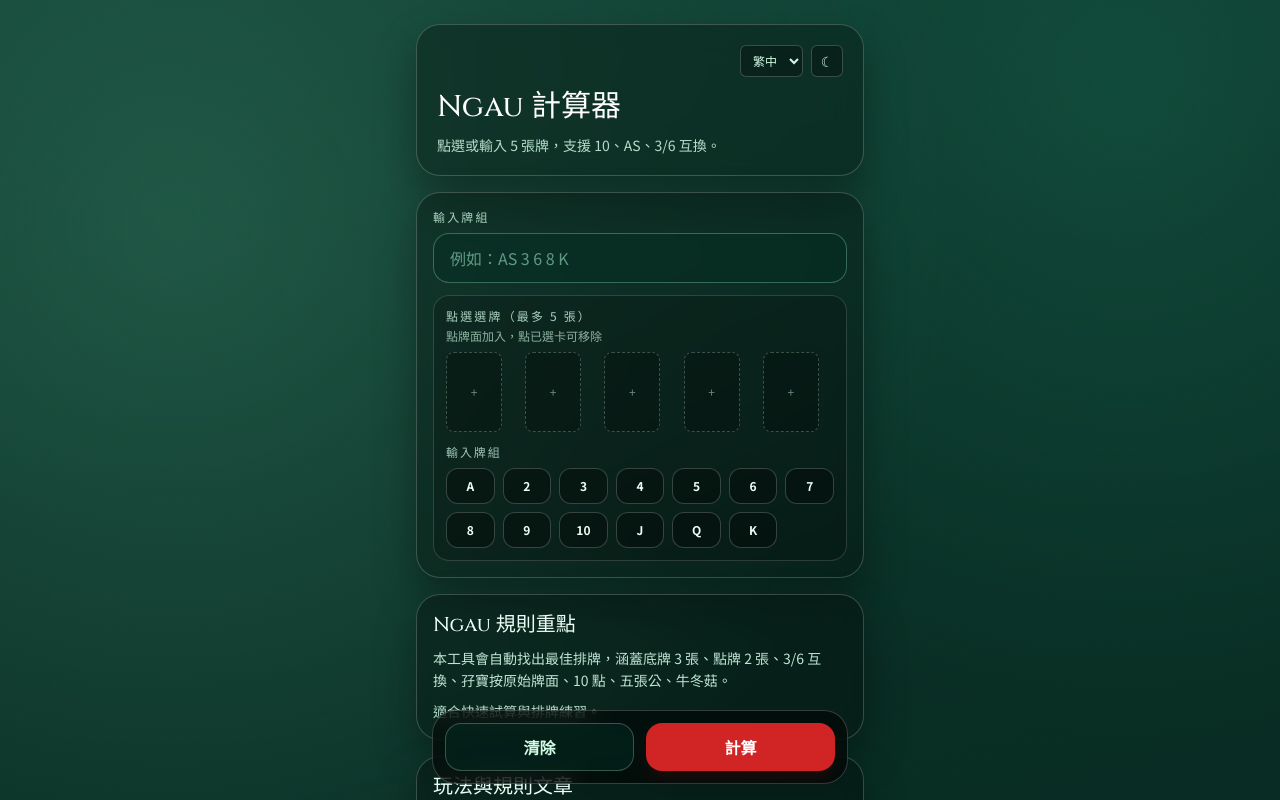
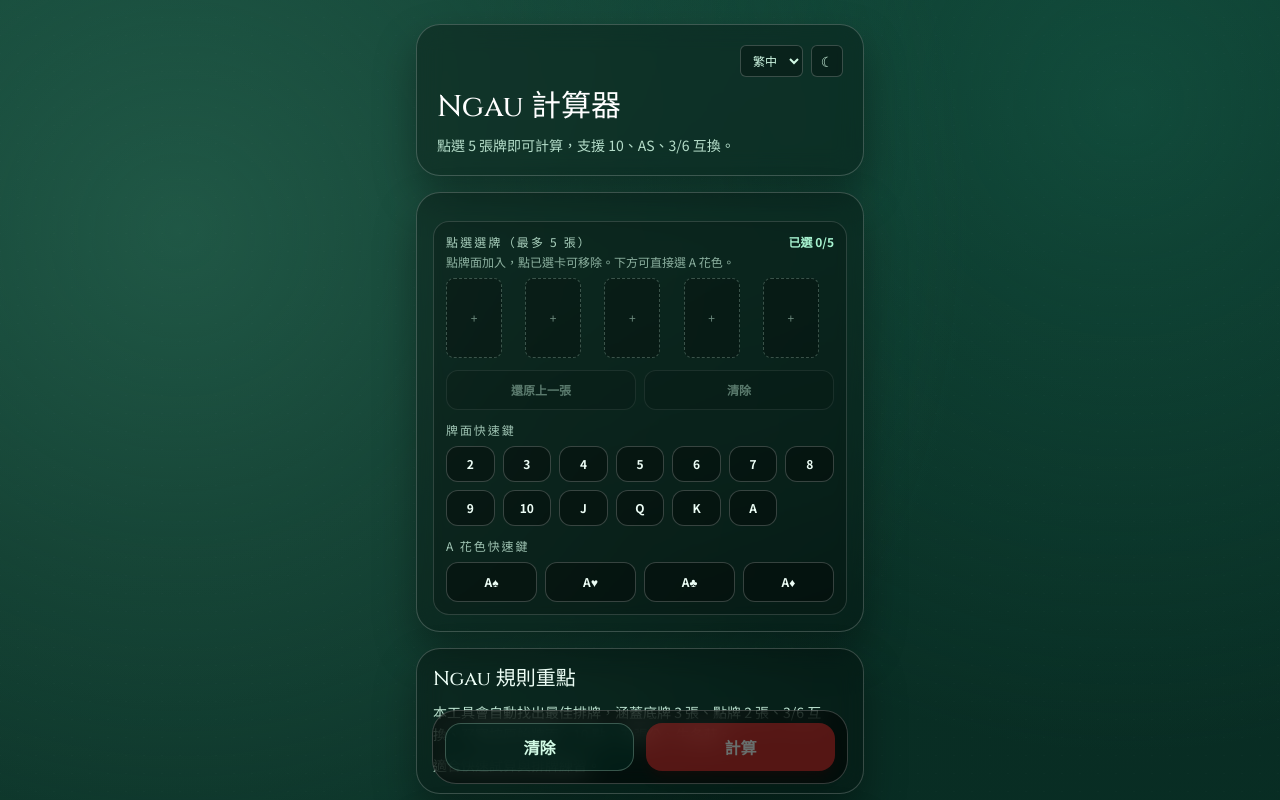
Before and after one commit to lowkahonn/ngau, a React (Vite) app: page / in a window 1280 px wide. Shown: the top 800 px of the page. Built offline with nearby package versions, Linux system fonts and the light colour scheme.

Commit message:
Update Ngau UI and ads setup

```diff
--- a/src/App.jsx
+++ b/src/App.jsx
@@ -1,10 +1,16 @@
-import { useEffect, useMemo } from "react";
+import { useEffect } from "react";
 import AdSenseSlot from "./components/AdSenseSlot";
 import PokerCard from "./components/PokerCard";
 import { formatCards } from "./lib/gnau";
 import { useGnauStore } from "./store/useGnauStore";
 
-const RANK_OPTIONS = ["A", "2", "3", "4", "5", "6", "7", "8", "9", "10", "J", "Q", "K"];
+const RANK_OPTIONS = ["2", "3", "4", "5", "6", "7", "8", "9", "10", "J", "Q", "K", "A"];
+const ACE_SUIT_OPTIONS = [
+  { token: "AS", label: "A♠" },
+  { token: "AH", label: "A♥" },
+  { token: "AC", label: "A♣" },
+  { token: "AD", label: "A♦" }
+];
 
 const LANGUAGE_OPTIONS = [
   { value: "zh-Hant", label: "繁中" },
@@ -15,15 +21,17 @@ const LANGUAGE_OPTIONS = [
 const I18N = {
   "zh-Hant": {
     title: "Ngau 計算器",
-    subtitle: "點選或輸入 5 張牌，支援 10、AS、3/6 互換。",
-    inputLabel: "輸入牌組",
-    inputPlaceholder: "例如：AS 3 6 8 K",
+    subtitle: "點選 5 張牌即可計算，支援 10、AS、3/6 互換。",
     pickerTitle: "點選選牌（最多 5 張）",
-    pickerHint: "點牌面加入，點已選卡可移除",
-    preview: "預覽",
+    pickerHint: "點牌面加入，點已選卡可移除。下方可直接選 A 花色。",
+    pickerCount: (count) => `已選 ${count}/5`,
+    pickerRanks: "牌面快速鍵",
+    pickerAces: "A 花色快速鍵",
     clear: "清除",
+    undo: "還原上一張",
     analyze: "計算",
     close: "關閉",
+    resetResult: "重新選牌",
     resultTitle: "計算結果",
     bestResult: "最佳結果",
     noResultTitle: "找不到合法排法",
@@ -46,15 +54,17 @@ const I18N = {
   },
   "zh-Hans": {
     title: "Ngau 计算器",
-    subtitle: "点选或输入 5 张牌，支持 10、AS、3/6 互换。",
-    inputLabel: "输入牌组",
-    inputPlaceholder: "例如：AS 3 6 8 K",
+    subtitle: "点选 5 张牌即可计算，支持 10、AS、3/6 互换。",
     pickerTitle: "点击选牌（最多 5 张）",
-    pickerHint: "点牌面加入，点已选卡可移除",
-    preview: "预览",
+    pickerHint: "点牌面加入，点已选卡可移除。下方可直接选 A 花色。",
+    pickerCount: (count) => `已选 ${count}/5`,
+    pickerRanks: "牌面快捷键",
+    pickerAces: "A 花色快捷键",
     clear: "清除",
+    undo: "撤销上一张",
     analyze: "计算",
     close: "关闭",
+    resetResult: "重新选牌",
     resultTitle: "计算结果",
     bestResult: "最佳结果",
     noResultTitle: "找不到合法排法",
@@ -77,15 +87,17 @@ const I18N = {
   },
   en: {
     title: "Ngau Calculator",
-    subtitle: "Pick or type 5 cards. Supports 10, AS, and 3/6 swap.",
-    inputLabel: "Card Input",
-    inputPlaceholder: "Example: AS 3 6 8 K",
+    subtitle: "Pick 5 cards to analyze. Supports 10, AS, and 3/6 swap.",
     pickerTitle: "Tap to pick cards (max 5)",
-    pickerHint: "Tap a rank to add, tap a picked card to remove",
-    preview: "Preview",
+    pickerHint: "Tap a rank to add, tap a picked card to remove. Use Ace suit shortcuts below.",
+    pickerCount: (count) => `Picked ${count}/5`,
+    pickerRanks: "Quick Rank Picks",
+    pickerAces: "Ace Suit Shortcuts",
     clear: "Clear",
+    undo: "Undo Last",
     analyze: "Analyze",
     close: "Close",
+    resetResult: "New Hand",
     resultTitle: "Result",
     bestResult: "Best Result",
     noResultTitle: "No valid arrangement",
@@ -118,20 +130,6 @@ function localizeHandName(name, language) {
     if (matched) return `${matched[1]} Points`;
   }
   return name;
-}
-
-function CardRail({ title, cards, isLight }) {
-  if (!cards || cards.length === 0) return null;
-  return (
-    <section className="space-y-2">
-      <p className={isLight ? "text-xs tracking-[0.18em] text-emerald-900/75" : "text-xs tracking-[0.18em] text-emerald-100/80"}>{title}</p>
-      <div className="no-scrollbar flex gap-2 overflow-x-auto pb-1">
-        {cards.map((card, index) => (
-          <PokerCard key={`${card}-${index}`} value={card} size="compact" />
-        ))}
-      </div>
-    </section>
-  );
 }
 
 function ArrangementRows({ pointCards, baseCards, pointLabel, baseLabel, isLight }) {
@@ -213,7 +211,7 @@ function ResultPanel({ result, t, language, isLight }) {
   );
 }
 
-function ResultDialog({ open, onClose, result, t, language, isLight }) {
+function ResultDialog({ open, onClose, onReset, result, t, language, isLight }) {
   if (!open) return null;
 
   return (
@@ -226,6 +224,14 @@ function ResultDialog({ open, onClose, result, t, language, isLight }) {
       >
         <div className="mb-3 flex items-center justify-between">
           <h2 className={isLight ? "font-title text-xl text-slate-900" : "font-title text-xl text-emerald-50"}>{t.resultTitle}</h2>
+          <div className="flex items-center gap-2">
+            <button
+              type="button"
+              onClick={onReset}
+              className={isLight ? "rounded-xl border border-amber-300 bg-amber-50 px-3 py-1.5 text-sm font-medium text-amber-900" : "rounded-xl border border-amber-200/30 bg-amber-100/10 px-3 py-1.5 text-sm font-medium text-amber-50"}
+            >
+              {t.resetResult}
+            </button>
             <button
               type="button"
               onClick={onClose}
@@ -233,6 +239,7 @@ function ResultDialog({ open, onClose, result, t, language, isLight }) {
             >
               {t.close}
             </button>
+          </div>
         </div>
 
         <div className="max-h-[75vh] overflow-y-auto pr-1">
@@ -243,11 +250,17 @@ function ResultDialog({ open, onClose, result, t, language, isLight }) {
   );
 }
 
-function PickerPanel({ pickedCards, addPickedCard, removePickedCard, disabled, t, isLight }) {
+function PickerPanel({ pickedCards, addPickedCard, removePickedCard, removeLastPickedCard, clear, t, isLight }) {
+  const disabled = pickedCards.length >= 5;
+  const hasCards = pickedCards.length > 0;
+
   return (
     <section className={isLight ? "mt-3 space-y-3 rounded-2xl border border-slate-300 bg-slate-100 p-3" : "mt-3 space-y-3 rounded-2xl border border-white/15 bg-black/20 p-3"}>
       <div>
+        <div className="flex items-center justify-between">
           <p className={isLight ? "text-xs tracking-[0.18em] text-slate-700" : "text-xs tracking-[0.18em] text-emerald-100/80"}>{t.pickerTitle}</p>
+          <p className={isLight ? "text-xs font-semibold text-emerald-700" : "text-xs font-semibold text-emerald-200"}>{t.pickerCount(pickedCards.length)}</p>
+        </div>
         <p className={isLight ? "mt-1 text-xs text-slate-600" : "mt-1 text-xs text-emerald-100/65"}>{t.pickerHint}</p>
         <div className="mt-2 grid grid-cols-5 gap-2">
           {Array.from({ length: 5 }, (_, index) => {
@@ -277,8 +290,27 @@ function PickerPanel({ pickedCards, addPickedCard, removePickedCard, disabled, t
         </div>
       </div>
 
+      <div className="grid grid-cols-2 gap-2">
+        <button
+          type="button"
+          onClick={removeLastPickedCard}
+          disabled={!hasCards}
+          className={isLight ? "h-10 rounded-xl border border-slate-300 bg-white text-xs font-semibold text-slate-700 disabled:opacity-40" : "h-10 rounded-xl border border-white/20 bg-black/30 text-xs font-semibold text-emerald-100 disabled:opacity-40"}
+        >
+          {t.undo}
+        </button>
+        <button
+          type="button"
+          onClick={clear}
+          disabled={!hasCards}
+          className={isLight ? "h-10 rounded-xl border border-slate-300 bg-white text-xs font-semibold text-slate-700 disabled:opacity-40" : "h-10 rounded-xl border border-white/20 bg-black/30 text-xs font-semibold text-emerald-100 disabled:opacity-40"}
+        >
+          {t.clear}
+        </button>
+      </div>
+
       <div>
-        <p className={isLight ? "text-xs tracking-[0.16em] text-slate-700" : "text-xs tracking-[0.16em] text-emerald-100/75"}>{t.inputLabel}</p>
+        <p className={isLight ? "text-xs tracking-[0.16em] text-slate-700" : "text-xs tracking-[0.16em] text-emerald-100/75"}>{t.pickerRanks}</p>
         <div className="mt-2 grid grid-cols-7 gap-2">
           {RANK_OPTIONS.map((rank) => (
             <button
@@ -286,9 +318,28 @@ function PickerPanel({ pickedCards, addPickedCard, removePickedCard, disabled, t
               type="button"
               onClick={() => addPickedCard(rank)}
               disabled={disabled}
+              aria-label={`add-${rank}`}
               className={isLight ? "h-9 rounded-xl border border-slate-300 bg-white text-xs font-semibold text-slate-700 disabled:opacity-40" : "h-9 rounded-xl border border-white/20 bg-black/35 text-xs font-semibold text-emerald-50 disabled:opacity-40"}
             >
               {rank}
+            </button>
+          ))}
+        </div>
+      </div>
+
+      <div>
+        <p className={isLight ? "text-xs tracking-[0.16em] text-slate-700" : "text-xs tracking-[0.16em] text-emerald-100/75"}>{t.pickerAces}</p>
+        <div className="mt-2 grid grid-cols-4 gap-2">
+          {ACE_SUIT_OPTIONS.map((option) => (
+            <button
+              key={option.token}
+              type="button"
+              onClick={() => addPickedCard(option.token)}
+              disabled={disabled}
+              aria-label={`add-${option.token}`}
+              className={isLight ? "h-10 rounded-xl border border-slate-300 bg-white text-xs font-semibold text-slate-700 disabled:opacity-40" : "h-10 rounded-xl border border-white/20 bg-black/35 text-xs font-semibold text-emerald-50 disabled:opacity-40"}
+            >
+              {option.label}
             </button>
           ))}
         </div>
@@ -368,8 +419,6 @@ function MinimalSwitches({ language, setLanguage, theme, setTheme, isLight }) {
 
 export default function App() {
   const {
-    input,
-    preview,
     error,
     result,
     pickedCards,
@@ -377,10 +426,9 @@ export default function App() {
     theme,
     setLanguage,
     setTheme,
-    setInput,
     addPickedCard,
     removePickedCard,
-    syncPickedFromInput,
+    removeLastPickedCard,
     analyze,
     clear,
     isResultDialogOpen,
@@ -393,8 +441,7 @@ export default function App() {
   useEffect(() => {
     document.documentElement.setAttribute("lang", language);
   }, [language]);
-
-  const previewCards = useMemo(() => preview.map((card) => formatCards([card])[0]), [preview]);
+  const canAnalyze = pickedCards.length === 5;
 
   return (
     <main className={isLight ? "min-h-screen bg-felt-pattern-light px-4 pb-28 pt-6 text-slate-900" : "min-h-screen bg-felt-pattern px-4 pb-28 pt-6 text-white"}>
@@ -408,18 +455,15 @@ export default function App() {
         </header>
 
         <section className={isLight ? "rounded-3xl border border-slate-300 bg-white p-4 shadow-xl" : "rounded-3xl border border-white/20 bg-black/30 p-4 shadow-panel backdrop-blur-md"}>
-          <label className={isLight ? "mb-2 block text-xs tracking-[0.18em] text-slate-600" : "mb-2 block text-xs tracking-[0.18em] text-emerald-100/80"}>{t.inputLabel}</label>
-          <input
-            value={input}
-            onChange={(event) => setInput(event.target.value)}
-            onBlur={syncPickedFromInput}
-            placeholder={t.inputPlaceholder}
-            className={isLight ? "w-full rounded-2xl border border-slate-300 bg-white px-4 py-3 text-base text-slate-900 placeholder:text-slate-400 focus:border-emerald-600 focus:outline-none" : "w-full rounded-2xl border border-emerald-200/30 bg-emerald-950/40 px-4 py-3 text-base text-white placeholder:text-emerald-200/55 focus:border-emerald-300 focus:outline-none"}
+          <PickerPanel
+            pickedCards={pickedCards}
+            addPickedCard={addPickedCard}
+            removePickedCard={removePickedCard}
+            removeLastPickedCard={removeLastPickedCard}
+            clear={clear}
+            t={t}
+            isLight={isLight}
           />
-
-          <PickerPanel pickedCards={pickedCards} addPickedCard={addPickedCard} removePickedCard={removePickedCard} disabled={pickedCards.length >= 5} t={t} isLight={isLight} />
-
-          {previewCards.length > 0 && <CardRail title={t.preview} cards={previewCards} isLight={isLight} />}
 
           {error && <p className={isLight ? "mt-3 rounded-xl border border-red-300 bg-red-50 p-2 text-sm text-red-700" : "mt-3 rounded-xl border border-red-300/40 bg-red-500/10 p-2 text-sm text-red-100"}>{error}</p>}
         </section>
@@ -429,7 +473,7 @@ export default function App() {
         <AdSenseSlot isLight={isLight} />
       </section>
 
-      <ResultDialog open={isResultDialogOpen} onClose={closeResultDialog} result={result} t={t} language={language} isLight={isLight} />
+      <ResultDialog open={isResultDialogOpen} onClose={closeResultDialog} onReset={clear} result={result} t={t} language={language} isLight={isLight} />
 
       <div className="fixed inset-x-0 bottom-0 mx-auto w-full max-w-md px-4 pb-[max(1rem,env(safe-area-inset-bottom))] pt-3">
         <div className={isLight ? "grid grid-cols-2 gap-3 rounded-3xl border border-slate-300 bg-white p-3 shadow-2xl" : "grid grid-cols-2 gap-3 rounded-3xl border border-white/20 bg-black/55 p-3 backdrop-blur-md"}>
@@ -443,7 +487,8 @@ export default function App() {
           <button
             type="button"
             onClick={analyze}
-            className="h-12 rounded-2xl bg-chip-red font-semibold text-white shadow-lg shadow-red-950/40 active:scale-[0.98]"
+            disabled={!canAnalyze}
+            className="h-12 rounded-2xl bg-chip-red font-semibold text-white shadow-lg shadow-red-950/40 active:scale-[0.98] disabled:opacity-40"
           >
             {t.analyze}
           </button>
--- a/src/components/PokerCard.jsx
+++ b/src/components/PokerCard.jsx
@@ -18,7 +18,7 @@ export default function PokerCard({ value, compact = false, size = null }) {
   const suitSymbol = suitText[suit] ?? "";
   const isRed = suit === "H" || suit === "D";
   const tone = isRed ? "text-red-600" : "text-slate-900";
-  const centerText = suitSymbol || rank;
+  const centerText = rank;
 
   return (
     <div
--- a/src/store/useGnauStore.js
+++ b/src/store/useGnauStore.js
@@ -1,34 +1,10 @@
 import { create } from "zustand";
-import { analyzeHand, parseCards } from "../lib/gnau";
-
-function toInputToken(card) {
-  const rank = card.rank === "T" ? "10" : card.rank;
-  if (rank === "A" && card.suit) return `A${card.suit}`;
-  return rank;
-}
-
-function tokensFromInput(input) {
-  try {
-    return parseCards(input).map(toInputToken);
-  } catch {
-    return [];
-  }
-}
-
-function previewCards(input) {
-  try {
-    return parseCards(input);
-  } catch {
-    return [];
-  }
-}
+import { analyzeHand } from "../lib/gnau";
 
 export const useGnauStore = create((set, get) => ({
-  input: "",
   error: "",
   result: null,
   isResultDialogOpen: false,
-  preview: [],
   pickedCards: [],
   language: "zh-Hant",
   theme: "dark",
@@ -38,29 +14,12 @@ export const useGnauStore = create((set, get) => ({
   setTheme: (theme) => {
     set({ theme });
   },
-  setInput: (value) => {
-    const preview = previewCards(value);
-    const cards = tokensFromInput(value);
-    set({
-      input: value,
-      preview,
-      pickedCards: cards.length <= 5 ? cards : [],
-      error: "",
-      result: null,
-      isResultDialogOpen: false
-    });
-  },
-  addPickedCard: (rank) => {
+  addPickedCard: (cardToken) => {
     const { pickedCards } = get();
     if (pickedCards.length >= 5) return;
-
-    const nextCard = rank;
-    const nextPicked = [...pickedCards, nextCard];
-    const nextInput = nextPicked.join(" ");
+    const nextPicked = [...pickedCards, cardToken];
     set({
       pickedCards: nextPicked,
-      input: nextInput,
-      preview: previewCards(nextInput),
       error: "",
       result: null,
       isResultDialogOpen: false
@@ -71,25 +30,30 @@ export const useGnauStore = create((set, get) => ({
     if (index < 0 || index >= pickedCards.length) return;
 
     const nextPicked = pickedCards.filter((_, i) => i !== index);
-    const nextInput = nextPicked.join(" ");
     set({
       pickedCards: nextPicked,
-      input: nextInput,
-      preview: previewCards(nextInput),
       error: "",
       result: null,
       isResultDialogOpen: false
     });
   },
-  syncPickedFromInput: () => {
-    const { input } = get();
-    const tokens = tokensFromInput(input);
-    if (tokens.length <= 5) {
-      set({ pickedCards: tokens });
-    }
+  removeLastPickedCard: () => {
+    const { pickedCards } = get();
+    if (pickedCards.length === 0) return;
+    const nextPicked = pickedCards.slice(0, -1);
+    set({
+      pickedCards: nextPicked,
+      error: "",
+      result: null,
+      isResultDialogOpen: false
+    });
   },
   analyze: () => {
-    const { input } = get();
+    const { pickedCards } = get();
+    if (pickedCards.length !== 5) {
+      return;
+    }
+    const input = pickedCards.join(" ");
     try {
       const result = analyzeHand(input);
       set({ result, error: "", isResultDialogOpen: true });
@@ -102,10 +66,8 @@ export const useGnauStore = create((set, get) => ({
   },
   clear: () => {
     set({
-      input: "",
       error: "",
       result: null,
-      preview: [],
       pickedCards: [],
       isResultDialogOpen: false
     });
```
Lines whose indentation alone changed are shown as unchanged.
